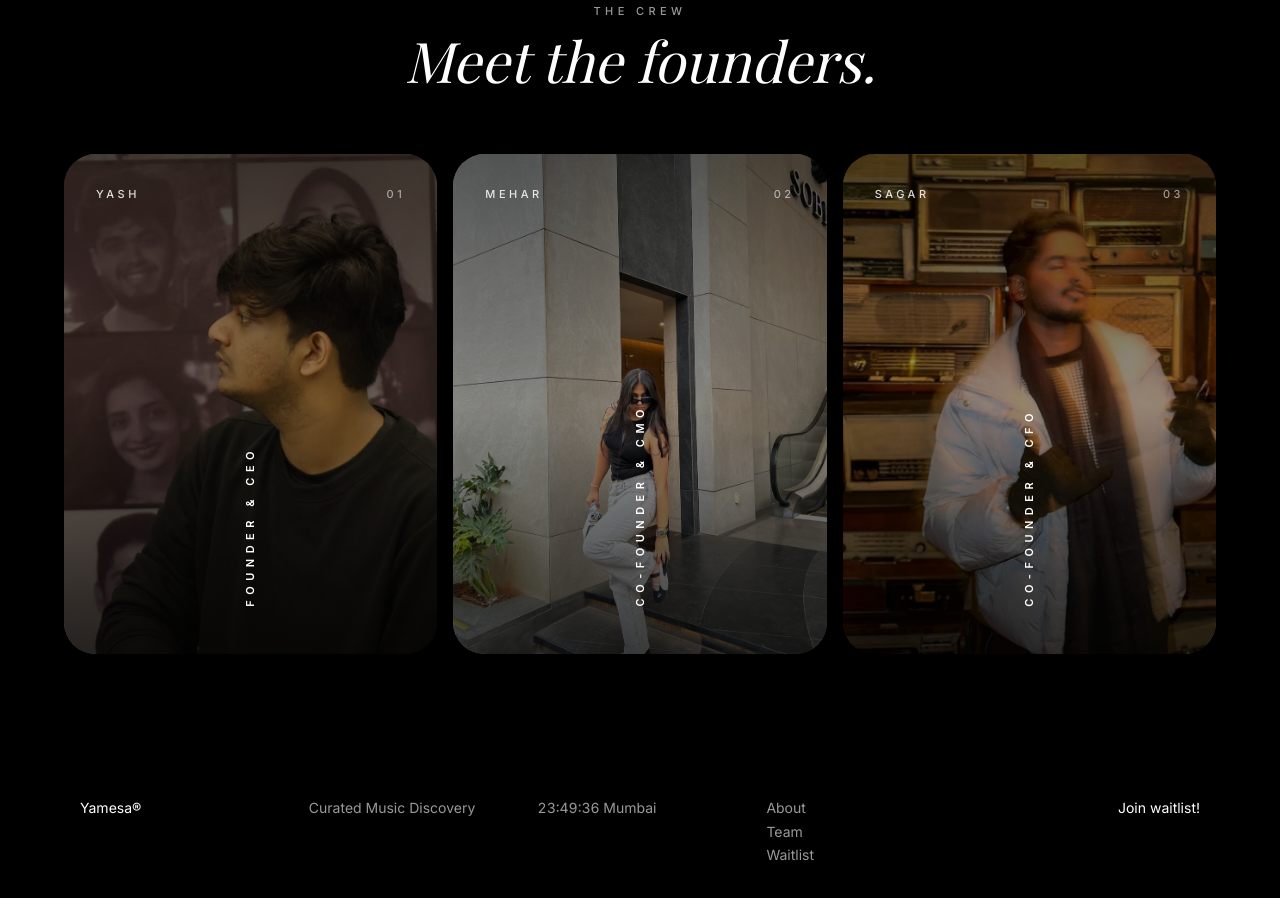
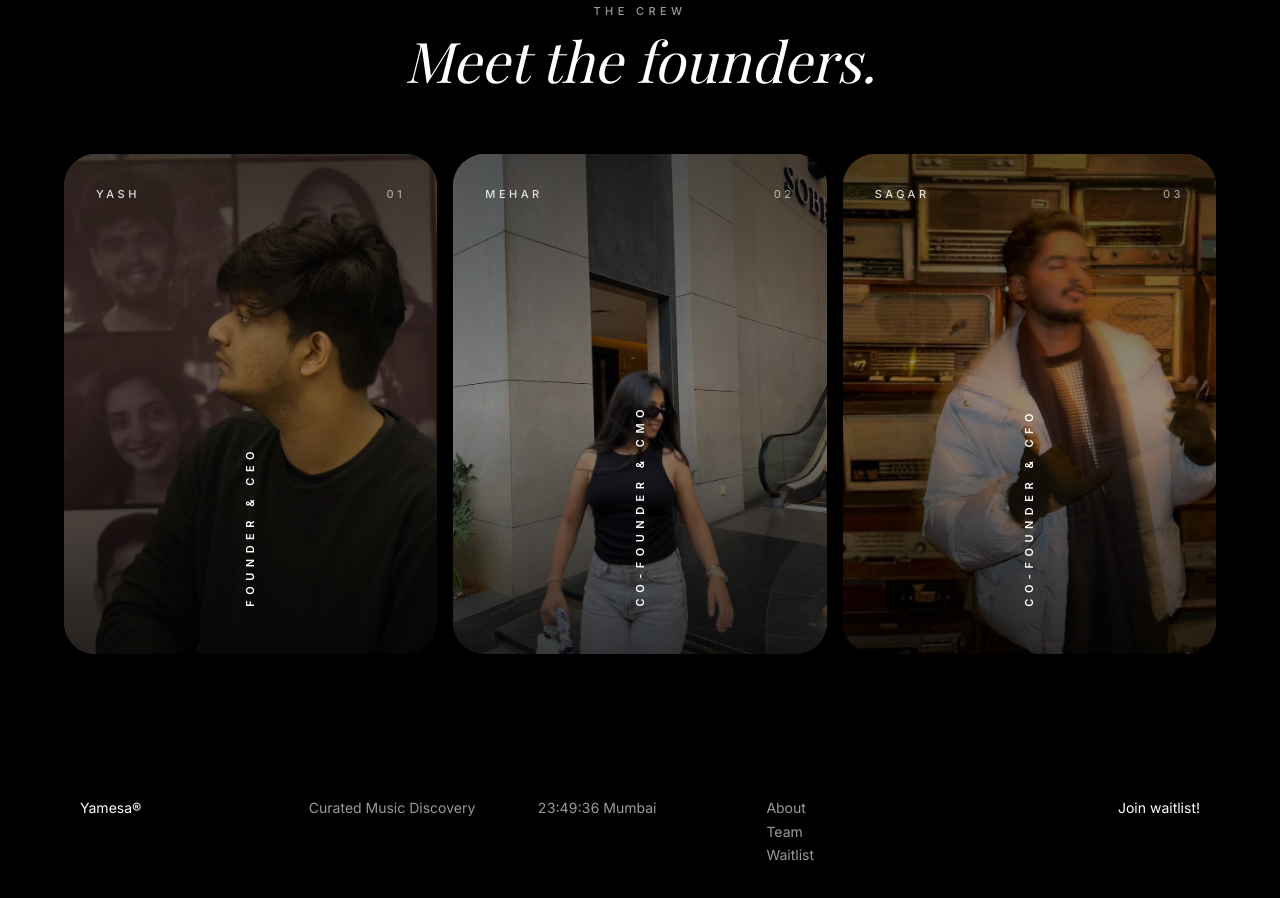
Before and after one commit to Yamesa-music/Yamesa-landing-page, a Next.js app: page / in a window 1280 px wide. Shown: the part 4160-5058 px from the top of the page. Built offline with nearby package versions, Linux system fonts and the light colour scheme.

Commit message:
feat: add new image for Mehar Parnami in Team component

```diff
--- a/src/components/Team.tsx
+++ b/src/components/Team.tsx
@@ -27,7 +27,7 @@ const TEAM: Person[] = [
     name: "Mehar Parnami",
     role: "Co-founder & CMO",
     bio: "I don't market brands, I make them impossible to ignore. At Yamesa, I design what people reach for next.",
-    image: "/mehar2-img.jpeg",
+    image: "/mehar3-img.jpeg",
     socials: {
       x: "#",
       linkedin: "#",
```
Also changed, not shown: public/mehar3-img.jpeg (added).
